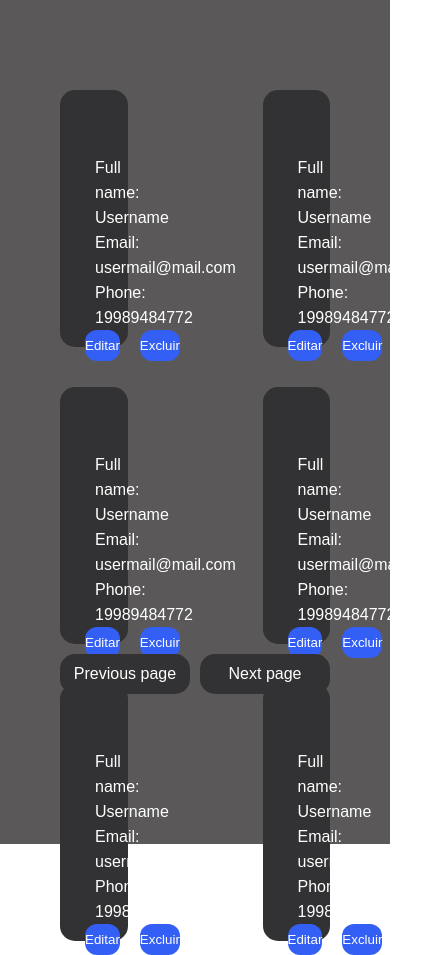
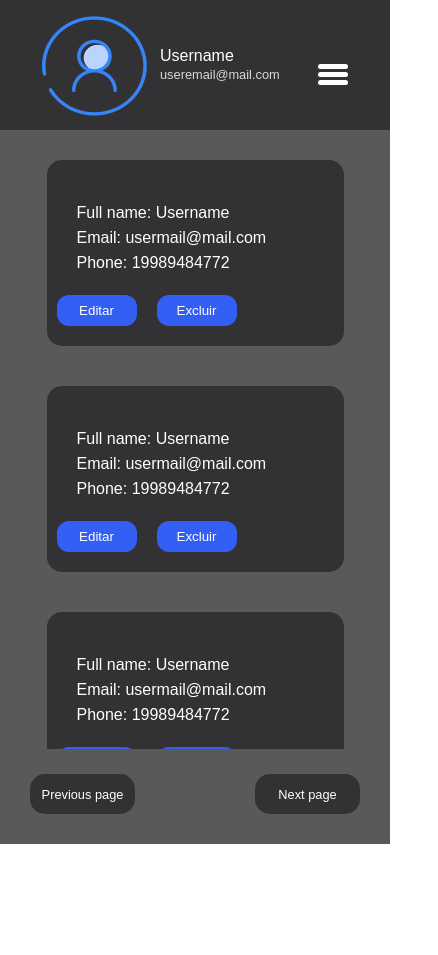
Before and after one commit to victoriamilans/Client-Next.js, a Next.js app: page /dashboard in a window 390 px wide. Shown: the whole page, 438 px wide, since content can reach past the window. After the commit the page ends 844 px from the top, so only its background shows below. Built offline with nearby package versions, Linux system fonts and the light colour scheme.

Commit message:
feat/ add mobile navbar

```diff
--- a/src/components/Header/index.tsx
+++ b/src/components/Header/index.tsx
@@ -1,9 +1,10 @@
 import user from "../../assets/user.png";
 import Image from "next/image";
+import { StyledHeader } from "@/styles/Header";
 
 export const DashboardHeader = () => {
   return (
-    <header>
+    <StyledHeader>
       <div className="userInfo">
         <Image src={user} alt="user image" />
         <div>
@@ -20,6 +21,6 @@ export const DashboardHeader = () => {
         <input type={"text"} id={"search"} placeholder="search" />
         <button>Logout</button>
       </div>
-    </header>
+    </StyledHeader>
   );
 };
--- a/src/components/HeaderMobile/index.tsx
+++ b/src/components/HeaderMobile/index.tsx
@@ -1,8 +1,15 @@
 import user from "../../assets/user.png";
 import Image from "next/image";
-import { StyledHeaderMobile } from "@/styles/HeaderMobile";
+import { Barr, MenuMobile, StyledHeaderMobile } from "@/styles/HeaderMobile";
+import { useState } from "react";
 
 export const DashboardHeaderMobile = () => {
+  const [navbarMobile, setNavbarMobile] = useState(false);
+
+  function handleClick() {
+    setNavbarMobile((isOpen) => !isOpen);
+  }
+
   return (
     <StyledHeaderMobile>
       <div className="userInfo">
@@ -12,15 +19,24 @@ export const DashboardHeaderMobile = () => {
           <span>useremail@mail.com</span>
         </div>
       </div>
-      <nav className="navBar">
+      <MenuMobile onClick={() => handleClick()}>
+        {navbarMobile && (
+          <nav className="navbarMobile">
+            <input type={"text"} id={"search"} placeholder="search" />
+            <div className="navOptions">
               <h2>My contacts</h2>
               <h2>Update profile</h2>
               <h2>All users</h2>
-      </nav>
+            </div>
             <div className="searchArea">
-        <input type={"text"} id={"search"} placeholder="search" />
               <button>Logout</button>
             </div>
+          </nav>
+        )}
+        <Barr />
+        <Barr />
+        <Barr />
+      </MenuMobile>
     </StyledHeaderMobile>
   );
 };
--- a/src/styles/ContactCard.ts
+++ b/src/styles/ContactCard.ts
@@ -38,4 +38,19 @@ export const StyledContactCard = styled.li`
       border-radius: 12px;
     }
   }
+
+  @media (max-width: 1147px) {
+    width: 90%;
+    max-width: 300px;
+
+    flex-wrap: nowrap;
+    align-items: center;
+
+    padding: 20px 10px;
+
+    .clientContent {
+      align-self: flex-start;
+      margin: 20px;
+    }
+  }
 `;
--- a/src/styles/DashboardContainer.ts
+++ b/src/styles/DashboardContainer.ts
@@ -6,87 +6,4 @@ export const StyledDashboardContainer = styled.div`
 
   background-color: var(--color-primary);
   color: var(--white);
-
-  header {
-    display: flex;
-    align-items: center;
-    justify-content: space-between;
-
-    padding: 30px;
-
-    width: 100vw;
-    height: 130px;
-
-    background-color: var(--color-primary-dark);
-
-    img {
-      height: 120px;
-    }
-
-    .userInfo {
-      width: 25%;
-
-      display: flex;
-      align-items: center;
-
-      div {
-        h1 {
-          font-size: 1.6rem;
-          font-weight: 100;
-        }
-
-        span {
-          font-size: 0.8rem;
-          color: var(--grey);
-        }
-      }
-    }
-
-    .navBar {
-      width: 30%;
-
-      display: flex;
-      align-items: center;
-      justify-content: space-between;
-
-      h2 {
-        font-size: 1rem;
-        font-weight: 100;
-      }
-    }
-
-    .searchArea {
-      width: 30%;
-
-      display: flex;
-      justify-content: space-evenly;
-
-      input {
-        width: 70%;
-        height: 38px;
-
-        padding: 10px;
-
-        border-radius: 13px;
-      }
-    }
-
-    button {
-      width: 15%;
-      height: 40px;
-
-      border-radius: 15px;
-
-      background-color: var(--color-primary);
-      color: var(--white);
-
-      font-size: 1rem;
-    }
-  }
-
-  @media (max-width: 1500px) {
-    header {
-      display: none;
-    }
-  }
 `;
--- a/src/styles/DashboardContent.ts
+++ b/src/styles/DashboardContent.ts
@@ -42,4 +42,26 @@ export const StyledDashboardContent = styled.div`
 
     gap: 40px;
   }
+
+  @media (max-width: 1147px) {
+    padding: 30px;
+    ul {
+      flex-direction: column;
+      flex-wrap: nowrap;
+
+      align-items: center;
+
+      overflow: hidden;
+      overflow-y: auto;
+    }
+
+    .pageButtons {
+      button {
+        font-size: 0.8rem;
+
+        width: 40%;
+        max-width: 105px;
+      }
+    }
+  }
 `;
--- /dev/null
+++ b/src/styles/Header.ts
@@ -0,0 +1,82 @@
+import styled from "styled-components";
+
+export const StyledHeader = styled.div`
+  display: flex;
+  align-items: center;
+  justify-content: space-between;
+
+  padding: 30px;
+
+  width: 100vw;
+  height: 130px;
+
+  background-color: var(--color-primary-dark);
+
+  img {
+    height: 120px;
+  }
+
+  .userInfo {
+    width: 25%;
+
+    display: flex;
+    align-items: center;
+
+    div {
+      h1 {
+        font-size: 1.6rem;
+        font-weight: 100;
+      }
+
+      span {
+        font-size: 0.8rem;
+        color: var(--grey);
+      }
+    }
+  }
+
+  .navBar {
+    width: 30%;
+
+    display: flex;
+    align-items: center;
+    justify-content: space-between;
+
+    h2 {
+      font-size: 1rem;
+      font-weight: 100;
+    }
+  }
+
+  .searchArea {
+    width: 30%;
+
+    display: flex;
+    justify-content: space-evenly;
+
+    input {
+      width: 70%;
+      height: 38px;
+
+      padding: 10px;
+
+      border-radius: 13px;
+    }
+  }
+
+  button {
+    width: 15%;
+    height: 40px;
+
+    border-radius: 15px;
+
+    background-color: var(--color-primary);
+    color: var(--white);
+
+    font-size: 1rem;
+  }
+
+  @media (max-width: 1500px) {
+    display: none;
+  }
+`;
--- a/src/styles/HeaderMobile.ts
+++ b/src/styles/HeaderMobile.ts
@@ -1,7 +1,6 @@
 import styled from "styled-components";
 
 export const StyledHeaderMobile = styled.header`
-  header {
   display: flex;
   align-items: center;
   justify-content: space-between;
@@ -14,7 +13,7 @@ export const StyledHeaderMobile = styled.header`
   background-color: var(--color-primary-dark);
 
   img {
-      height: 120px;
+    height: 20%;
   }
 
   .userInfo {
@@ -25,7 +24,7 @@ export const StyledHeaderMobile = styled.header`
 
     div {
       h1 {
-          font-size: 1.6rem;
+        font-size: 1rem;
         font-weight: 100;
       }
 
@@ -63,7 +62,6 @@ export const StyledHeaderMobile = styled.header`
 
       border-radius: 13px;
     }
-    }
 
     button {
       width: 15%;
@@ -77,4 +75,93 @@ export const StyledHeaderMobile = styled.header`
       font-size: 1rem;
     }
   }
+
+  @media (min-width: 1500px) {
+    display: none;
+  }
 `;
+
+export const MenuMobile = styled.div`
+  display: flex;
+  align-items: center;
+  justify-content: center;
+  padding: 1px;
+  margin-right: 1.6rem;
+  position: relative;
+  inset: 0;
+
+  .navbarMobile {
+    background-color: var(--dark-grey);
+
+    position: fixed;
+    top: 130px;
+    right: 0;
+
+    width: 100%;
+    max-width: 300px;
+    height: 450px;
+
+    display: flex;
+    flex-direction: column;
+    align-items: center;
+    justify-content: space-around;
+
+    input {
+      width: 90%;
+      height: 30px;
+
+      border-radius: 13px;
+
+      padding: 10px;
+      margin-top: 20px;
+    }
+
+    .searchArea {
+      width: 50%;
+      align-self: flex-end;
+
+      button {
+        background-color: transparent;
+        width: 20%;
+
+        font-size: 1.5rem;
+        font-weight: 100;
+      }
+    }
+
+    .navOptions {
+      width: 90%;
+      height: 60%;
+
+      display: flex;
+      flex-direction: column;
+      align-items: flex-end;
+
+      gap: 40px;
+
+      h2 {
+        font-size: 1.5rem;
+        font-weight: 100;
+      }
+    }
+  }
+`;
+
+export const Barr = styled.span`
+  position: absolute;
+  display: block;
+  height: 5px;
+  width: 30px;
+  border-radius: 30px;
+  background-color: var(--white);
+  transition: 0.25s ease-in-out;
+  :nth-child(1) {
+    top: 0;
+  }
+  :nth-child(2) {
+    top: 8px;
+  }
+  :nth-child(3) {
+    top: 16px;
+  }
+`;
--- a/src/styles/globals.css
+++ b/src/styles/globals.css
@@ -20,6 +20,7 @@ li {
 :root {
   --color-primary: #5a5858;
   --color-primary-dark: #323234;
+  --dark-grey: #282828;
   --blue: #345ff5;
   --white: #ffffff;
   --grey: #d9d9d9;
```
Lines whose indentation alone changed are shown as unchanged.
